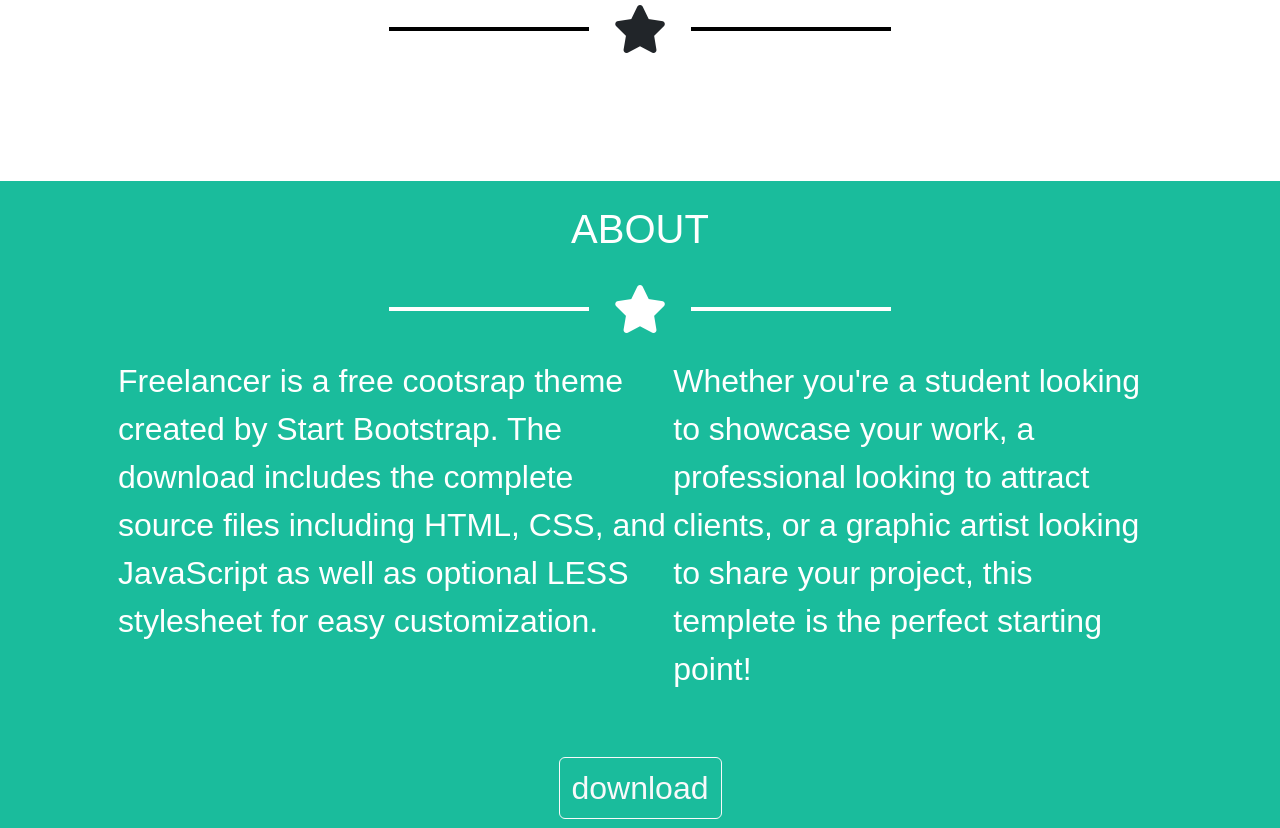
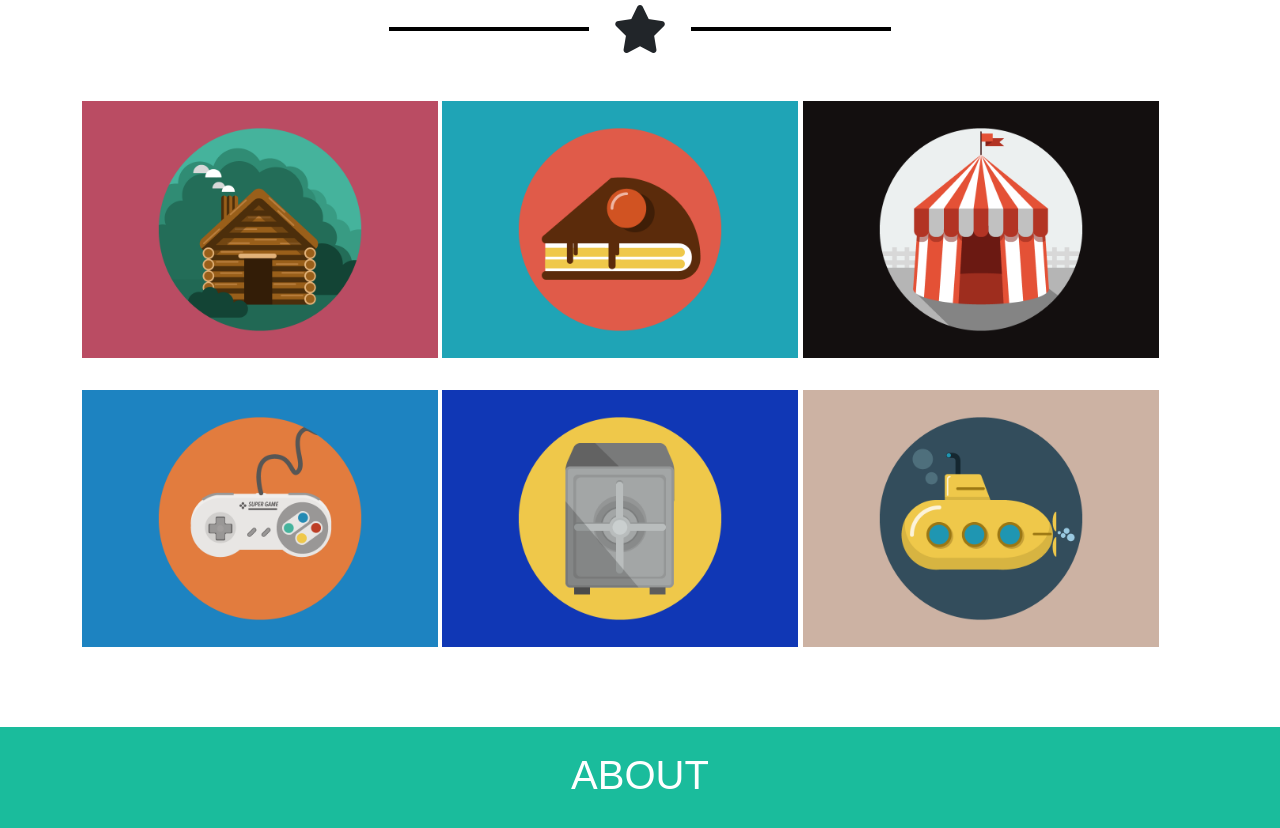
Before and after one commit to MembriniLuca29/html-css-bootstrap-freelancer, a plain HTML site: page index.html in a window 1280 px wide. Shown: the part 816-1644 px from the top of the page. Drawn offline with nearby package versions, Linux system fonts and the light colour scheme; the site is published under a folder, as on GitHub Pages, so addresses that start at the root find nothing.

Commit message:
modificato path immagini

```diff
--- a/index.html
+++ b/index.html
@@ -40,12 +40,12 @@
       <div class="line2"></div>
     </div>
     <div class="container pb-5">
-      <img src="/img/cabin.png" alt="">
-      <img src="/img/cake.png" alt="">
-      <img src="/img/circus.png" alt="">
-      <img src="/img/game.png" alt="">
-      <img src="/img/safe.png" alt="">
-      <img src="/img/submarine.png" alt="">
+      <img src="./img/cabin.png" alt="">
+      <img src="./img/cake.png" alt="">
+      <img src="./img/circus.png" alt="">
+      <img src="./img/game.png" alt="">
+      <img src="./img/safe.png" alt="">
+      <img src="./img/submarine.png" alt="">
     </div>
 
     <div class="container-fluid text-white text-center">
```
